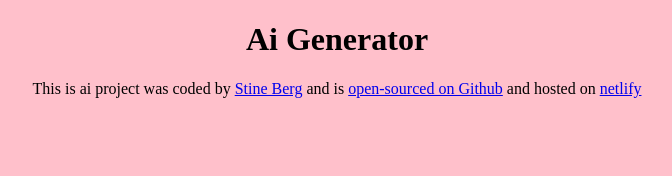
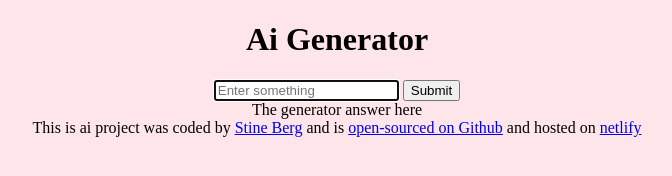
Before and after one commit to stineb89/ai-foodrecipe-generator, a plain HTML site: page index.html in a window 1280 px wide. Shown: the whole page, without its empty margins (303-975 px from the left). Drawn offline with Linux system fonts and the light colour scheme.

Commit message:
Added basic html

```diff
--- a/index.html
+++ b/index.html
@@ -7,7 +7,23 @@
     <title>Ai Generator</title>
   </head>
   <body>
-    <h1>Ai Generator</h1>
+    <header>
+      <h1>Ai Generator</h1>
+    </header>
+    <main>
+      <form>
+        <input
+          type="text"
+          placeholder="Enter something"
+          autofocus
+          required
+          autocomplete="off"
+        />
+        <input type="submit" />
+      </form>
+      <div>The generator answer here</div>
+    </main>
+
     <footer>
       This is ai project was coded by
       <a href="https://github.com/stineb89" target="_blank">Stine Berg</a> and
--- a/src/style.css
+++ b/src/style.css
@@ -1,4 +1,4 @@
 body {
-  background: pink;
+  background: rgb(253, 229, 233);
   text-align: center;
 }
```
